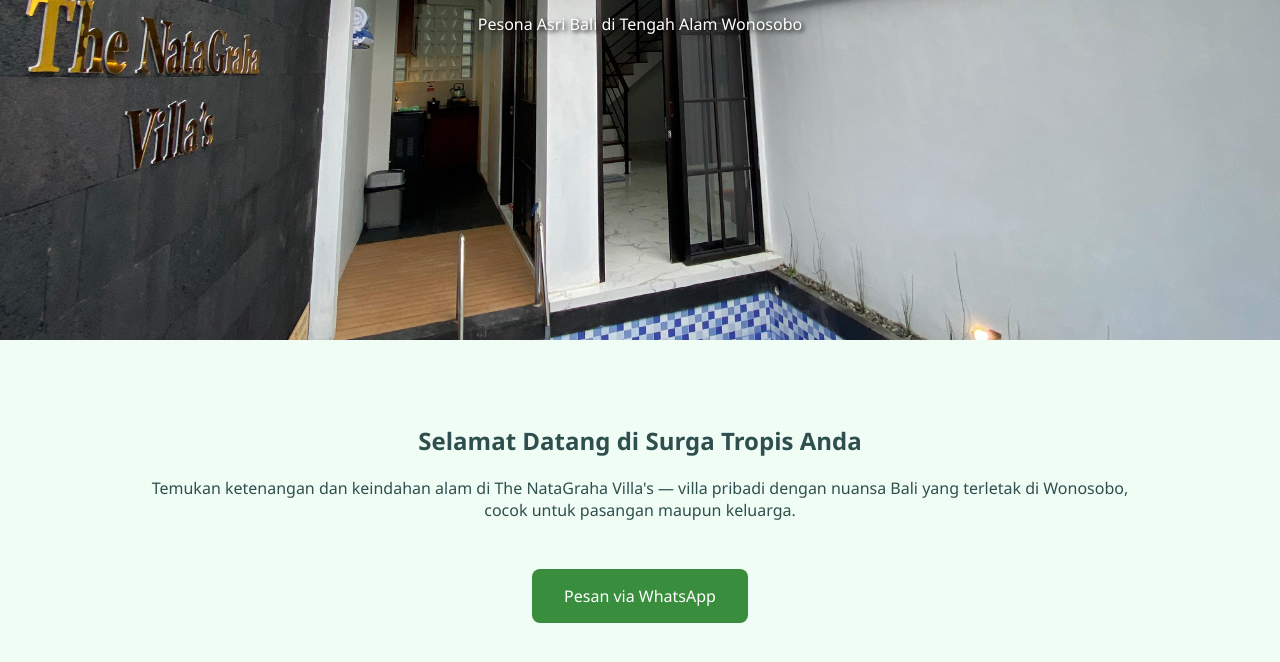
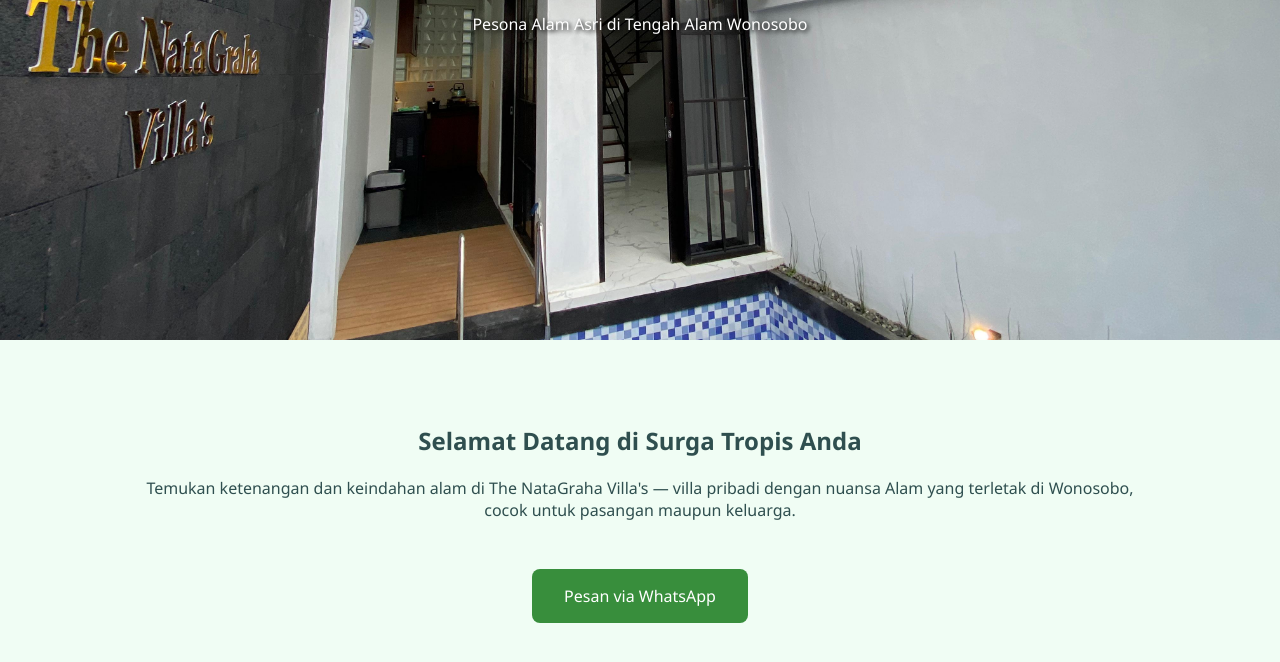
Before and after one commit to thenatagrahavillas/natagraha-landing, a plain HTML site: page index.html in a window 1280 px wide. Shown: the part 380-1042 px from the top of the page. Drawn offline with Linux system fonts and the light colour scheme.

Commit message:
Update index.html

```diff
--- a/index.html
+++ b/index.html
@@ -112,13 +112,13 @@
   <header>
     <div>
       <h1>The NataGraha Villa's</h1>
-      <p>Pesona Asri Bali di Tengah Alam Wonosobo</p>
+      <p>Pesona Alam Asri di Tengah Alam Wonosobo</p>
     </div>
   </header>
 
   <section class="intro">
     <h2>Selamat Datang di Surga Tropis Anda</h2>
-    <p>Temukan ketenangan dan keindahan alam di The NataGraha Villa's — villa pribadi dengan nuansa Bali yang terletak di Wonosobo, cocok untuk pasangan maupun keluarga.</p>
+    <p>Temukan ketenangan dan keindahan alam di The NataGraha Villa's — villa pribadi dengan nuansa Alam yang terletak di Wonosobo, cocok untuk pasangan maupun keluarga.</p>
     <a href="https://wa.me/6281234567890" target="_blank" class="btn">Pesan via WhatsApp</a>
   </section>
 
```
